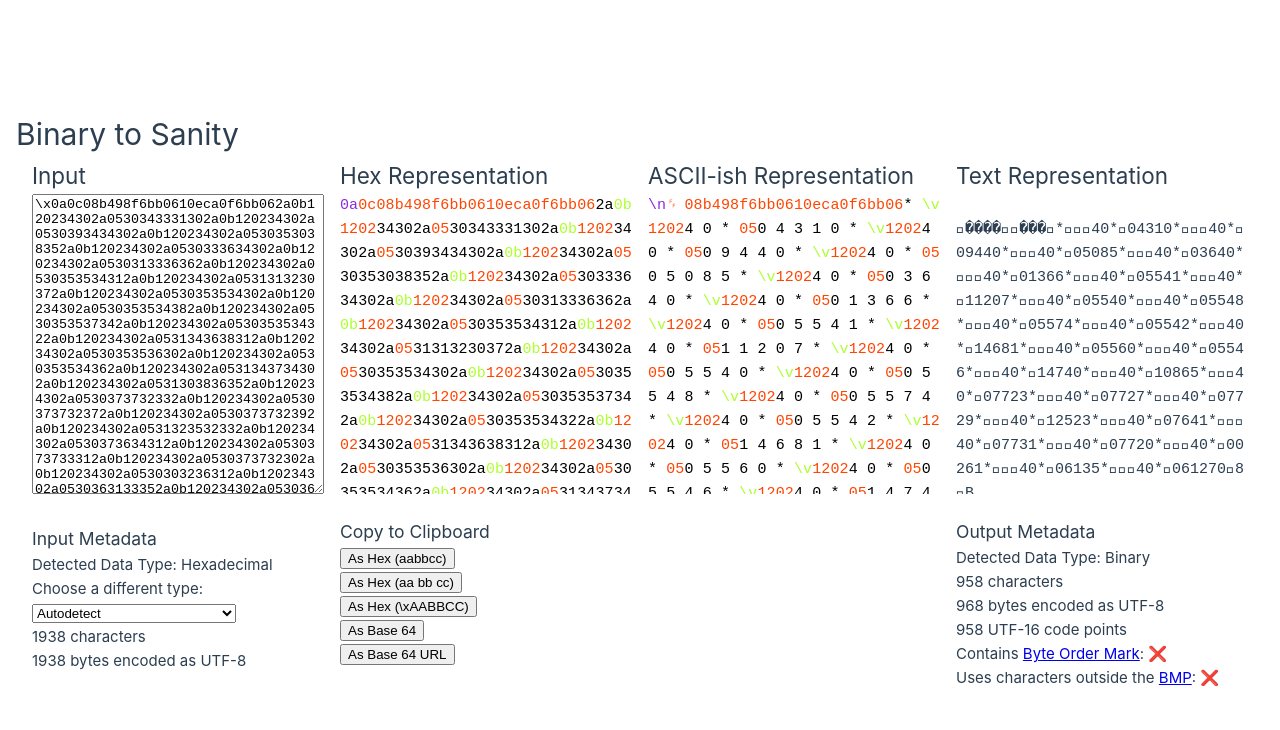
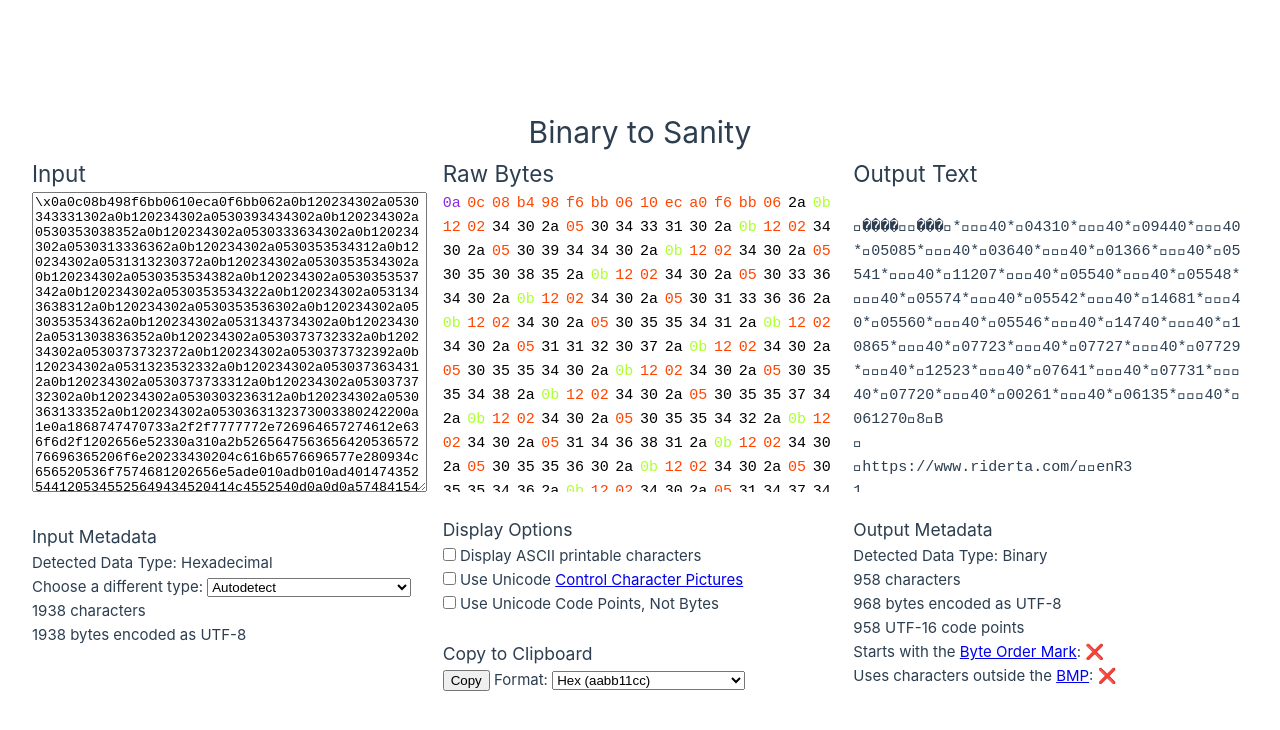
Before and after one commit to simplebitlabs/tobytes, a Vue app: page / in a window 1280 px wide. Shown: the top 730 px of the page. Built offline with nearby package versions, Linux system fonts and the light colour scheme.

Commit message:
Various output options, CSS tweaks

```diff
--- a/src/App.vue
+++ b/src/App.vue
@@ -63,6 +63,11 @@ const dataType = computed(() => {
   return DataType[autodetectDataType(data.value)]
 })
 
+const displayASCII = ref(false)
+const displayControlCharacters = ref(false)
+const displayCodePoints = ref(false)
+const clipboardCopyType = ref('lowerhex')
+
 const output = computed(() => {
   return bytesToUTF8(data.value)
 })
@@ -120,21 +125,36 @@ const outputBytes = computed(() => {
       <div class="meta">{{ inputBytes }} bytes encoded as UTF-8</div>
     </div>
     <div class="middle">
-      <h2>Hex Representation</h2>
-      <div class="output"><HexOutput :items="data" :printASCII="false" /></div>
+      <h2>Raw Bytes</h2>
+      <div class="output">
+        <HexOutput
+          :items="data"
+          :printASCII="displayASCII"
+          :printControlCharacters="displayControlCharacters"
+          :printCodePoints="displayCodePoints"
+        />
+      </div>
+      <h3>Display Options</h3>
+      <input type="checkbox" id="hex-ascii" name="hex-ascii" v-model="displayASCII" />
+      <label for="hex-ascii"> Display ASCII printable characters</label><br />
+      <input type="checkbox" id="hex-cc" name="hex-cc" v-model="displayControlCharacters" />
+      <label for="hex-cc">
+        Use Unicode <a href="https://en.wikipedia.org/wiki/Control_Pictures">Control Character Pictures</a></label
+      ><br />
+      <input type="checkbox" id="hex-cp" name="hex-cp" v-model="displayCodePoints" />
+      <label for="hex-cp"> Use Unicode Code Points, Not Bytes</label><br />
       <h3>Copy to Clipboard</h3>
-      <button>As Hex (aabbcc)</button><br />
-      <button>As Hex (aa bb cc)</button><br />
-      <button>As Hex (\xAABBCC)</button><br />
-      <button>As Base 64</button><br />
-      <button>As Base 64 URL</button>
-    </div>
-    <div class="middle2">
-      <h2>ASCII-ish Representation</h2>
-      <div class="output"><HexOutput :items="data" :printASCII="true" /></div>
+      <button>Copy</button> Format:
+      <select v-model="clipboardCopyType">
+        <option value="lowerhex">Hex (aabb11cc)</option>
+        <option value="upperhex">Hex (AABB11CC)</option>
+        <option value="lowerhexspace">Hex (aa bb 11 cc)</option>
+        <option value="upperhexspace">Hex (AA BB 11 CC)</option>
+        <option value="postgresbytea">Postgres Bytea (\xaabb11cc)</option>
+      </select>
     </div>
     <div class="right">
-      <h2>Text Representation</h2>
+      <h2>Output Text</h2>
       <div class="output"><div class="text-output" v-html="output"></div></div>
       <h3>Output Metadata</h3>
       <div class="meta">Detected Data Type: {{ dataType }}</div>
@@ -142,7 +162,7 @@ const outputBytes = computed(() => {
       <div class="meta">{{ outputBytes }} bytes encoded as UTF-8</div>
       <div class="meta">{{ outputCodePoints }} UTF-16 code points</div>
       <div class="meta">
-        Contains <a href="https://en.wikipedia.org/wiki/Byte_order_mark">Byte Order Mark</a>:
+        Starts with the <a href="https://en.wikipedia.org/wiki/Byte_order_mark">Byte Order Mark</a>:
         {{ hasBom ? '✅' : '❌' }}
       </div>
       <div class="meta">
--- a/src/assets/main.css
+++ b/src/assets/main.css
@@ -13,11 +13,16 @@
     place-items: center;
   }
 
+  header h1 {
+    text-align: center;
+  }
+
   #app main {
     display: grid;
-    grid-template-columns: repeat(4, 1fr);
+    grid-template-columns: repeat(3, 1fr);
     column-gap: 1rem;
     padding: 0 1rem;
+  }
 }
 
 main div h3 {
@@ -41,6 +46,10 @@
   grid-template-columns: repeat(16, 1fr);
 }
 
+.hex-output.hex-8-column {
+  grid-template-columns: repeat(8, 1fr);
+}
+
 .hex-output span::after {
   content: ' ';
 }
@@ -54,6 +63,7 @@
 }
 
 .hex-output .sp2 {
+  color: orange;
   text-decoration: underline orange dotted;
 }
 
@@ -72,4 +82,3 @@
 .text-output {
   white-space: pre-wrap;
 }
-}
--- a/src/b2x.ts
+++ b/src/b2x.ts
@@ -70,7 +70,7 @@ function autodetectInputType(input: string): InputType {
     // Hexadecimal input without '0x' or '\x' prefix
     return InputType.Hexadecimal
   }
-  if (/^[A-Za-z0-9+/]+=?=?$/.test(input)) {
+  if (/^[A-Za-z0-9+/ \r\n\t]+=?=?$/.test(input)) {
     // TODO: detect and report missing or invalid padding based on length
     try {
       base64ToBytes(input)
@@ -79,7 +79,7 @@ function autodetectInputType(input: string): InputType {
       console.log('base64 decode failed, not assuming string is base64')
     }
   }
-  if (/^[a-zA-Z0-9-_]+=?=?$/.test(input)) {
+  if (/^[a-zA-Z0-9-_ \r\n\t]+=?=?$/.test(input)) {
     // TODO: detect and report missing or invalid padding based on length
     try {
       base64ToBytes(input, true)
--- a/src/components/HexOutput.vue
+++ b/src/components/HexOutput.vue
@@ -1,25 +1,35 @@
 <script setup lang="ts">
-defineProps<{
+import { computed } from 'vue'
+
+import { bytesToUTF8 } from './../b2x'
+
+const props = defineProps<{
   items: Uint8Array | number[]
   printASCII: boolean
+  printControlCharacters: boolean
+  printCodePoints: boolean
 }>()
 
-function value(b: number, ascii: boolean): string {
+function value(b: number, ascii: boolean, ctrl: boolean): string {
+  if (ctrl) {
+    if (b >= 0x00 && b <= 0x20) {
+      return String.fromCharCode(0x2400 + b)
+    }
+    if (b == 0x7f) {
+      return '\u2421'
+    }
+  }
   if (ascii) {
-    if (b == 0x20) {
-      return '\u00a0'
-    } else if (b == 0x01) {
-      return '␁'
-    } else if (b == 0x09) {
+    if (b == 0x09) {
       return '\\t'
     } else if (b == 0x0a) {
       return '\\n'
     } else if (b == 0x0b) {
       return '\\v'
-    } else if (b == 0x0c) {
-      return '␌'
     } else if (b == 0x0d) {
       return '\\r'
+    } else if (b == 0x20) {
+      return '\u00a0' // non-breaking space, to allow underline style to work
     } else if (b >= 0x21 && b <= 0x7e) {
       return String.fromCharCode(b)
     }
@@ -41,12 +51,20 @@ function valueClass(b: number, ascii: boolean): string {
   }
   return 'bn'
 }
+
+const values = computed(() => {
+  if (props.printCodePoints) {
+    const utf8 = bytesToUTF8(props.items)
+    return [...utf8].map((c) => c.codePointAt(0) || -1)
+  }
+  return props.items
+})
 </script>
 
 <template>
-  <div class="hex-output">
-    <span v-for="(item, index) in items" :key="index" :class="valueClass(item, printASCII)">
-      {{ value(item, printASCII) }}
+  <div class="hex-output" :class="{ 'hex-8-column': printCodePoints }">
+    <span v-for="(item, index) in values" :key="index" :class="valueClass(item, printASCII)">
+      {{ value(item, printASCII, printControlCharacters) }}
     </span>
   </div>
 </template>
```
Also changed, not shown: 1 other file (tests, documents, lock files or other folders). Lines whose indentation alone changed are shown as unchanged.
